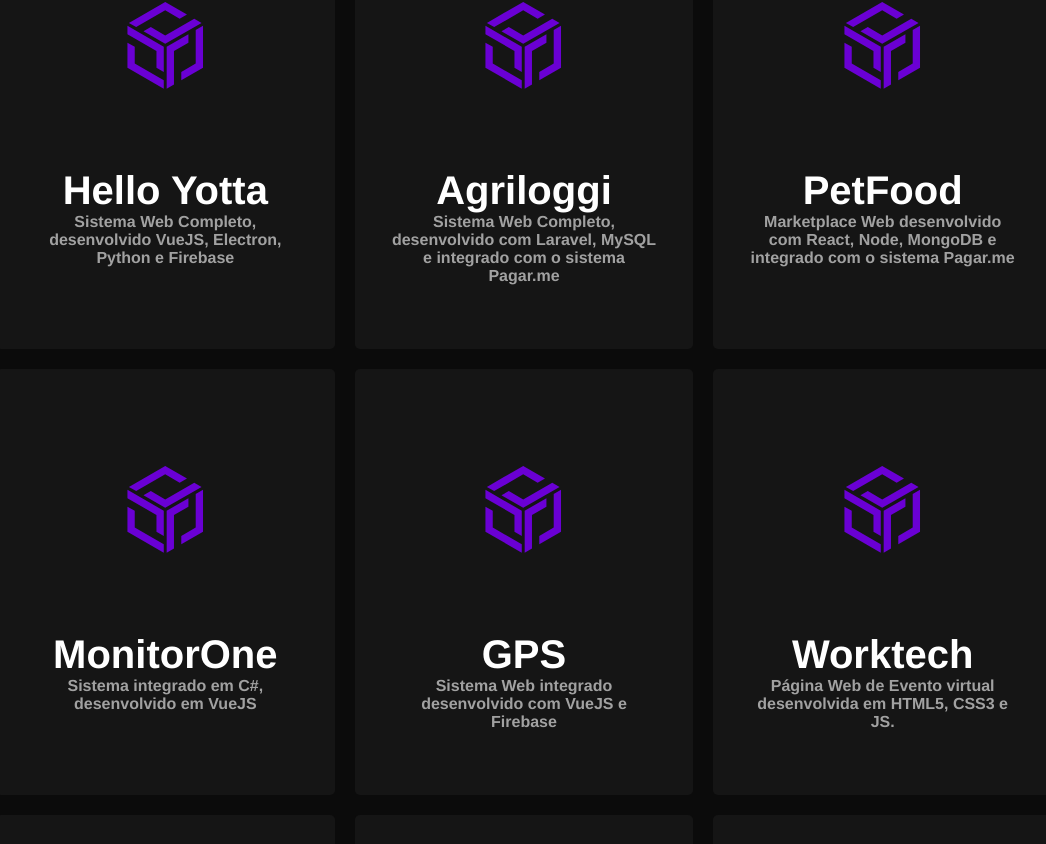
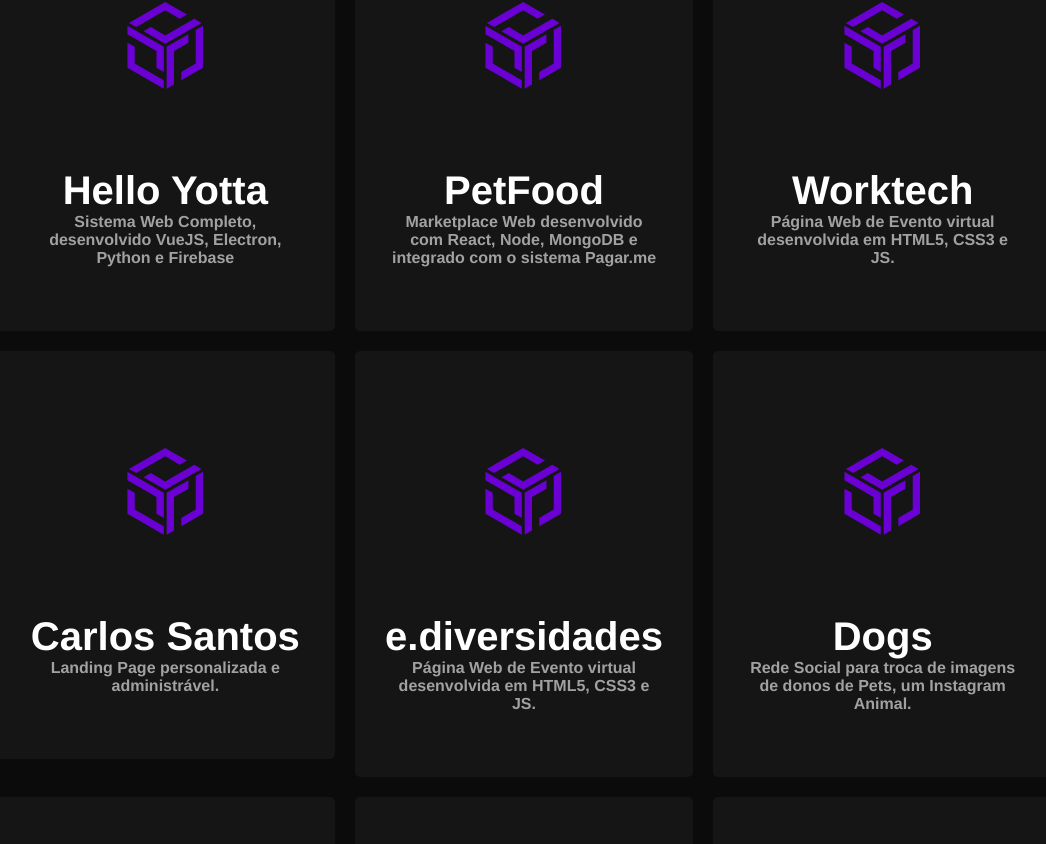
Before and after one commit to paulhenrique/portfolio, a React (Create React App) app: page /portfolio in a window 1280 px wide. Shown: the part 796-1640 px from the top of the page, without its empty margins (116-1162 px from the left). Built offline with nearby package versions, Linux system fonts and the light colour scheme; a web font is replaced by a local one.

Commit message:
Ajustando a listagem dos cards

```diff
--- a/public/index.html
+++ b/public/index.html
@@ -3,15 +3,13 @@
 
 <head>
   <meta charset="utf-8" />
-  <link rel="icon" href="%PUBLIC_URL%/favicon.ico" />
+  <link rel="icon" href="%PUBLIC_URL%/img/logo.png" />
   <meta name="viewport" content="width=device-width, initial-scale=1" />
   <meta name="theme-color" content="#000000" />
   <meta name="description" content="Portfólio - Paulo Henrique Vieira Cândido" />
   <link rel="stylesheet" href="https://cdnjs.cloudflare.com/ajax/libs/animate.css/4.1.1/animate.min.css" />
-  <link rel="apple-touch-icon" href="%PUBLIC_URL%/logo192.png" />
+  <link rel="apple-touch-icon" href="%PUBLIC_URL%/img/logo.png" />
   <link rel="manifest" href="%PUBLIC_URL%/manifest.json" />
-  <!-- <link rel="preconnect" href="https://fonts.gstatic.com">
-  <link href="https://fonts.googleapis.com/css2?family=Open+Sans:wght@400;600;700;800&display=swap" rel="stylesheet"> -->
   <link href="/fonts/GTWalsheimPro.css" rel="stylesheet" type="text/css">
 
   <title>Paulo Henrique Vieira Cândido - Design and Development</title>
--- a/public/portfolio.json
+++ b/public/portfolio.json
@@ -8,52 +8,32 @@
     {
       "title": "ProsaIF",
       "description": "Sistema Web Completo, desenvolvido com Laravel, Bootstrap, VueJS e MySQL",
-      "link": "https://electrosfi.itp.ifsp.edu.br/"
+      "link": "https://panda.itp.ifsp.edu.br/"
     },
     {
       "title": "GTAC",
       "description": "Landing Page da Web, desenvolvido com ReactJS, Sass e NodeJS",
-      "link": "https://electrosfi.itp.ifsp.edu.br/"
+      "link": "https://gtac.itp.ifsp.edu.br/"
     },
     {
       "title": "Hello Yotta",
       "description": "Sistema Web Completo, desenvolvido VueJS, Electron, Python e Firebase",
-      "link": "https://electrosfi.itp.ifsp.edu.br/"
-    },
-    {
-      "title": "Agriloggi",
-      "description": "Sistema Web Completo, desenvolvido com Laravel, MySQL e integrado com o sistema Pagar.me",
-      "link": "https://electrosfi.itp.ifsp.edu.br/"
+      "link": "https://helloyotta.com/"
     },
     {
       "title": "PetFood",
       "description": "Marketplace Web desenvolvido com React, Node, MongoDB e integrado com o sistema Pagar.me",
-      "link": "https://electrosfi.itp.ifsp.edu.br/"
-    },
-    {
-      "title": "MonitorOne",
-      "description": "Sistema integrado em C#, desenvolvido em VueJS",
-      "link": "https://electrosfi.itp.ifsp.edu.br/"
-    },
-    {
-      "title": "GPS",
-      "description": "Sistema Web integrado desenvolvido com VueJS e Firebase",
-      "link": "https://electrosfi.itp.ifsp.edu.br/"
+      "link": "https://github.com/paulhenrique/petfood"
     },
     {
       "title": "Worktech",
       "description": "Página Web de Evento virtual desenvolvida em HTML5, CSS3 e JS.",
-      "link": "https://electrosfi.itp.ifsp.edu.br/"
+      "link": "https://worktech.itp.ifsp.edu.br/"
     },
     {
       "title": "Carlos Santos",
       "description": "Landing Page personalizada e administrável.",
-      "link": "https://electrosfi.itp.ifsp.edu.br/"
-    },
-    {
-      "title": "Biosquare",
-      "description": "Sistema Web integrado desenvolvido com PHP e MySQL",
-      "link": "https://electrosfi.itp.ifsp.edu.br/"
+      "link": "https://santos-chs.web.app/"
     },
     {
       "title": "e.diversidades",
@@ -88,12 +68,12 @@
     {
       "title": "Cripto Moedas",
       "description": "Site Web Desenvolvido para estudos e aprimoramento na construção de interfaces.",
-      "link": "https://electrosfi.itp.ifsp.edu.br/"
+      "link": "https://github.com/paulhenrique/criptoMoedasFetch"
     },
     {
       "title": "glmT Scatter",
       "description": "Sistema Web para modelagem de Feixes de Bessel desenvolvido em parceria com a universidade de São Paulo.",
-      "link": "https://electrosfi.itp.ifsp.edu.br/"
+      "link": "http://glmtscatt.web.app/"
     }
   ]
 }
--- a/src/pages/Portfolio/index.tsx
+++ b/src/pages/Portfolio/index.tsx
@@ -8,11 +8,13 @@
 
 const Card: React.FC<Project> = ({ title, description, link }) => {
   return (
-    <div className="card">
-      <img src="/img/logo_project.svg" alt="" />
-      <h3>{title}</h3>
-      <p>{description}</p>
-    </div>
+    <a href={link} target="_blank" rel="noreferrer">
+      <div className="card">
+        <img src="/img/logo_project.svg" alt="" />
+        <h3>{title}</h3>
+        <p>{description}</p>
+      </div>
+    </a>
   );
 }
 
@@ -29,8 +31,8 @@
         projects &&
         <div className="containerCardsPortfolio">
           {
-            projects.map((e) => (
-              <Card title={e.title} description={e.description} />
+            projects.map((e, i) => (
+              <Card link={e.link} title={e.title} description={e.description} key={i} />
             ))
           }
         </div>
--- a/src/pages/Portfolio/style.scss
+++ b/src/pages/Portfolio/style.scss
@@ -4,6 +4,11 @@
     grid-template-columns: repeat(3, 1fr);
     gap: 20px;
     padding-bottom: 5rem;
+
+    a {
+      text-decoration: none;
+      color: inherit;
+    }
 
     .card {
       text-align: center;
```
